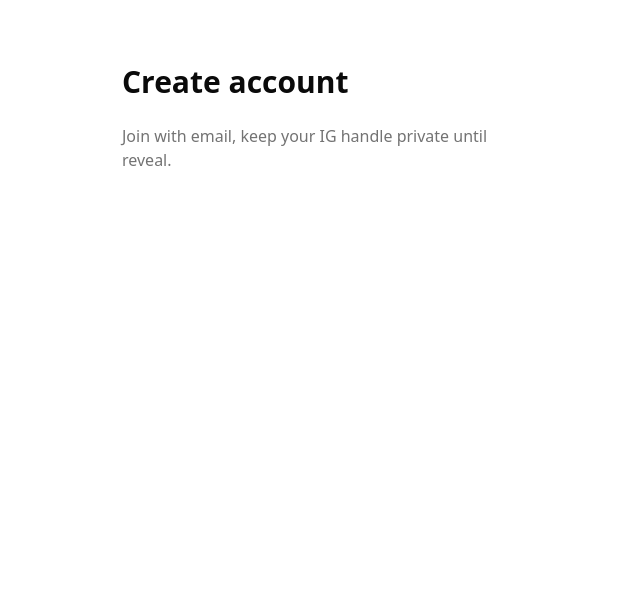
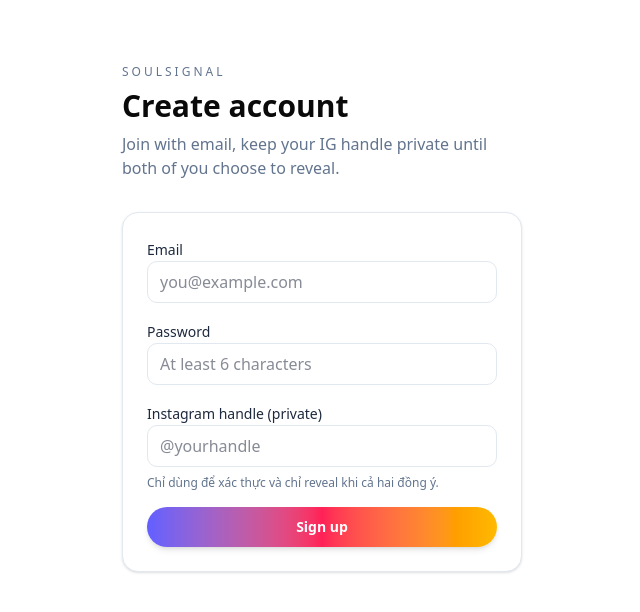
Before and after one commit to congmanh2k4/soulsignal, a Next.js app: page /sign-up in a window 1280 px wide. Shown: the top 612 px of the page, without its empty margins (318-958 px from the left). Built offline with nearby package versions, Linux system fonts and the light colour scheme; no server answers.

Commit message:
4th commit

```diff
--- a/app/(auth)/sign-up/page.tsx
+++ b/app/(auth)/sign-up/page.tsx
@@ -1,9 +1,110 @@
+'use client';
+
+import { useState } from 'react';
+import { useSupabaseBrowser } from '@/lib/supabase/client';
+
 export default function SignUpPage() {
+  const supabase = useSupabaseBrowser();
+  const [email, setEmail] = useState('');
+  const [password, setPassword] = useState('');
+  const [igHandle, setIgHandle] = useState('');
+  const [loading, setLoading] = useState(false);
+  const [message, setMessage] = useState<string | null>(null);
+  const [error, setError] = useState<string | null>(null);
+
+  const handleSubmit = async (e: React.FormEvent) => {
+    e.preventDefault();
+    setError(null);
+    setMessage(null);
+    setLoading(true);
+    try {
+      const { error: signError } = await supabase.auth.signUp({
+        email,
+        password,
+        options: {
+          data: {
+            real_instagram: igHandle.trim(),
+          },
+        },
+      });
+      if (signError) throw signError;
+      setMessage('Check your email to confirm (or log in if confirmation is disabled).');
+    } catch (err: unknown) {
+      const msg = err instanceof Error ? err.message : 'Sign-up failed';
+      setError(msg);
+    } finally {
+      setLoading(false);
+    }
+  };
+
   return (
-    <main className="mx-auto max-w-md px-6 py-16 space-y-6">
-      <h1 className="text-3xl font-semibold">Create account</h1>
-      <p className="text-muted-foreground">Join with email, keep your IG handle private until reveal.</p>
-      {/* TODO: add Supabase email sign-up */}
+    <main className="mx-auto max-w-md px-6 py-16 space-y-8">
+      <div className="space-y-2">
+        <p className="text-xs uppercase tracking-[0.25em] text-slate-500">SoulSignal</p>
+        <h1 className="text-3xl font-semibold">Create account</h1>
+        <p className="text-slate-500">
+          Join with email, keep your IG handle private until both of you choose to reveal.
+        </p>
+      </div>
+
+      <form onSubmit={handleSubmit} className="space-y-4 rounded-2xl border border-slate-200 bg-white p-6 shadow-sm">
+        <div className="space-y-2">
+          <label className="text-sm font-medium text-slate-800" htmlFor="email">
+            Email
+          </label>
+          <input
+            id="email"
+            type="email"
+            required
+            value={email}
+            onChange={(e) => setEmail(e.target.value)}
+            className="w-full rounded-lg border border-slate-200 px-3 py-2 text-slate-900 focus:border-indigo-500 focus:outline-none"
+            placeholder="you@example.com"
+          />
+        </div>
+
+        <div className="space-y-2">
+          <label className="text-sm font-medium text-slate-800" htmlFor="password">
+            Password
+          </label>
+          <input
+            id="password"
+            type="password"
+            required
+            minLength={6}
+            value={password}
+            onChange={(e) => setPassword(e.target.value)}
+            className="w-full rounded-lg border border-slate-200 px-3 py-2 text-slate-900 focus:border-indigo-500 focus:outline-none"
+            placeholder="At least 6 characters"
+          />
+        </div>
+
+        <div className="space-y-2">
+          <label className="text-sm font-medium text-slate-800" htmlFor="ig">
+            Instagram handle (private)
+          </label>
+          <input
+            id="ig"
+            type="text"
+            value={igHandle}
+            onChange={(e) => setIgHandle(e.target.value)}
+            className="w-full rounded-lg border border-slate-200 px-3 py-2 text-slate-900 focus:border-indigo-500 focus:outline-none"
+            placeholder="@yourhandle"
+          />
+          <p className="text-xs text-slate-500">Chỉ dùng để xác thực và chỉ reveal khi cả hai đồng ý.</p>
+        </div>
+
+        <button
+          type="submit"
+          disabled={loading}
+          className="w-full rounded-full bg-gradient-to-r from-indigo-500 via-rose-500 to-amber-400 px-4 py-2.5 text-sm font-semibold text-white shadow-md transition hover:brightness-110 disabled:opacity-60"
+        >
+          {loading ? 'Signing up...' : 'Sign up'}
+        </button>
+
+        {message && <p className="text-sm text-emerald-600">{message}</p>}
+        {error && <p className="text-sm text-rose-600">{error}</p>}
+      </form>
     </main>
   );
 }
--- a/app/(protected)/dashboard/page.tsx
+++ b/app/(protected)/dashboard/page.tsx
@@ -1,6 +1,6 @@
 'use client';
 
-import { useEffect, useMemo, useState } from 'react';
+import { useEffect, useState } from 'react';
 import { getCurrentUserId, useSupabaseBrowser } from '@/lib/supabase/client';
 
 type MatchRow = {
@@ -14,7 +14,7 @@ type MatchRow = {
 type ProfileRow = {
   user_id: string;
   display_name: string;
-  personality_answers?: any;
+  personality_answers?: Record<string, unknown>[] | Record<string, unknown> | null;
 };
 
 export default function DashboardPage() {
@@ -167,7 +167,9 @@ function CompatibilityBadge({ percent }: { percent: number }) {
   );
 }
 
-function estimateCompatibility(personality: any): number {
+function estimateCompatibility(
+  personality: Record<string, unknown>[] | Record<string, unknown> | null | undefined
+): number {
   // Rough heuristic: use answer count variance to create a pseudo score; fallback 62
   if (!personality) return 62;
   if (Array.isArray(personality)) {
--- a/app/(protected)/matches/[matchId]/blind-mail/page.tsx
+++ b/app/(protected)/matches/[matchId]/blind-mail/page.tsx
@@ -1,6 +1,6 @@
 'use client';
 
-import { useEffect, useMemo, useState } from 'react';
+import { useEffect, useState } from 'react';
 import { getCurrentUserId, useSupabaseBrowser } from '@/lib/supabase/client';
 
 interface BlindMailPageProps {
@@ -29,7 +29,7 @@ export default function BlindMailPage({ params }: BlindMailPageProps) {
     // Rotate icebreaker at mount for freshness
     setSuggestion(icebreakers[Math.floor(Math.random() * icebreakers.length)]);
     getCurrentUserId(supabase).then(setUserId);
-  }, []);
+  }, [supabase]);
 
   const sendLetter = async () => {
     if (!body.trim() || !userId) return;
```
